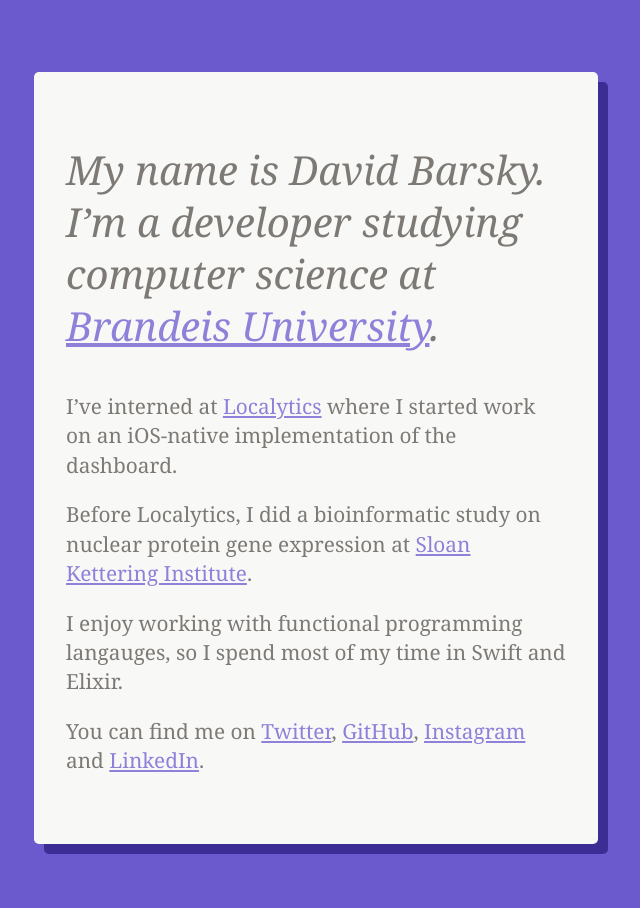
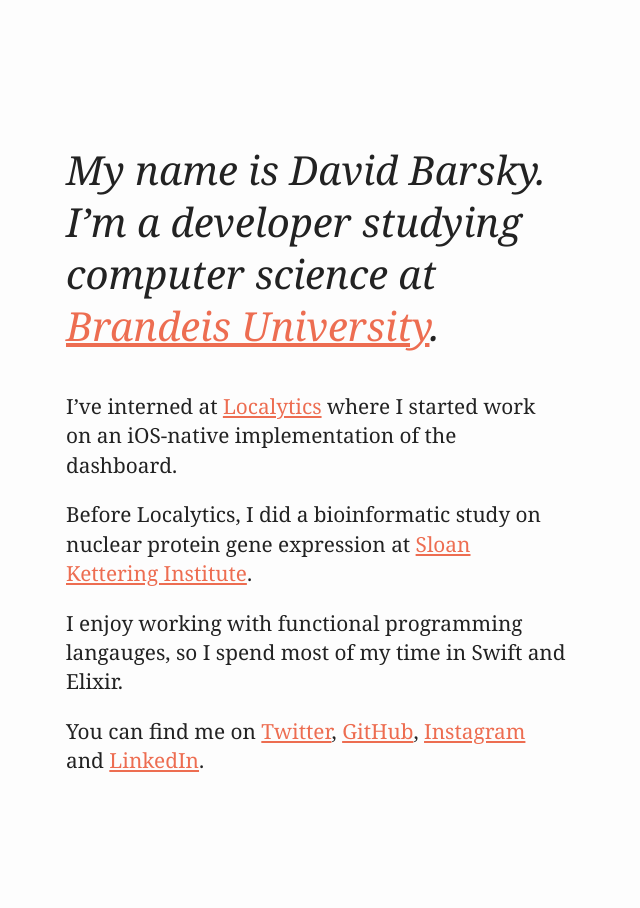
Before and after one commit to davidbarsky/davidbarsky.github.io, a Jekyll site: the page built from index.html, in a window 1280 px wide. Shown: the whole page, without its empty margins (324-964 px from the left). Built offline with Jekyll 4.4.1, drawn with Linux system fonts in a browser that asks for light colours.

Commit message:
back to newspaper print

```diff
--- a/css/main.scss
+++ b/css/main.scss
@@ -7,10 +7,9 @@
 $body-font-family: "freight-text-pro", $fallback-font;
 
 // colors
-$foreground-color: #f8f8f7;
-$background-color: #6a5acd;
-$text-color: #7d7a75;
-$link-color: lighten($background-color, 10%);
+$background-color: rgb(253, 253, 253);
+$text-color: rgb(34, 34, 34);
+$link-color: rgb(237, 109, 81);
 
 html, body {
   height: 100%;
@@ -35,22 +34,7 @@
   margin: auto;
   padding: 2em;
   padding-bottom: 3em;
-  background-color: $foreground-color;
-  box-shadow: 10px 10px darken($background-color, 20%);
-  border-radius: 5px;
 }
-
-@media (max-width: 420px) {
-  .about {
-    border-radius: none;
-    box-shadow: none;
-  }
-
-  body {
-    background-color: $foreground-color;
-  }
-}
-
 .primary {
   font-size: 2.5rem;
   line-height: 1.3;
```
